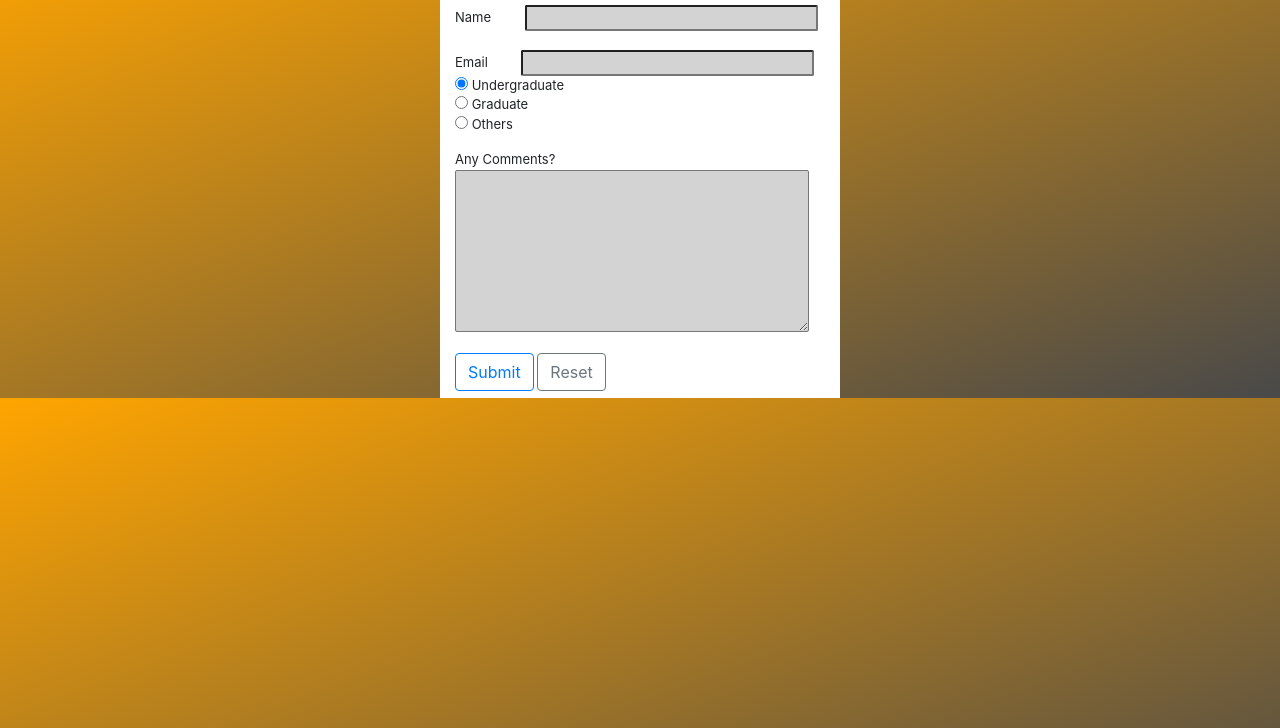
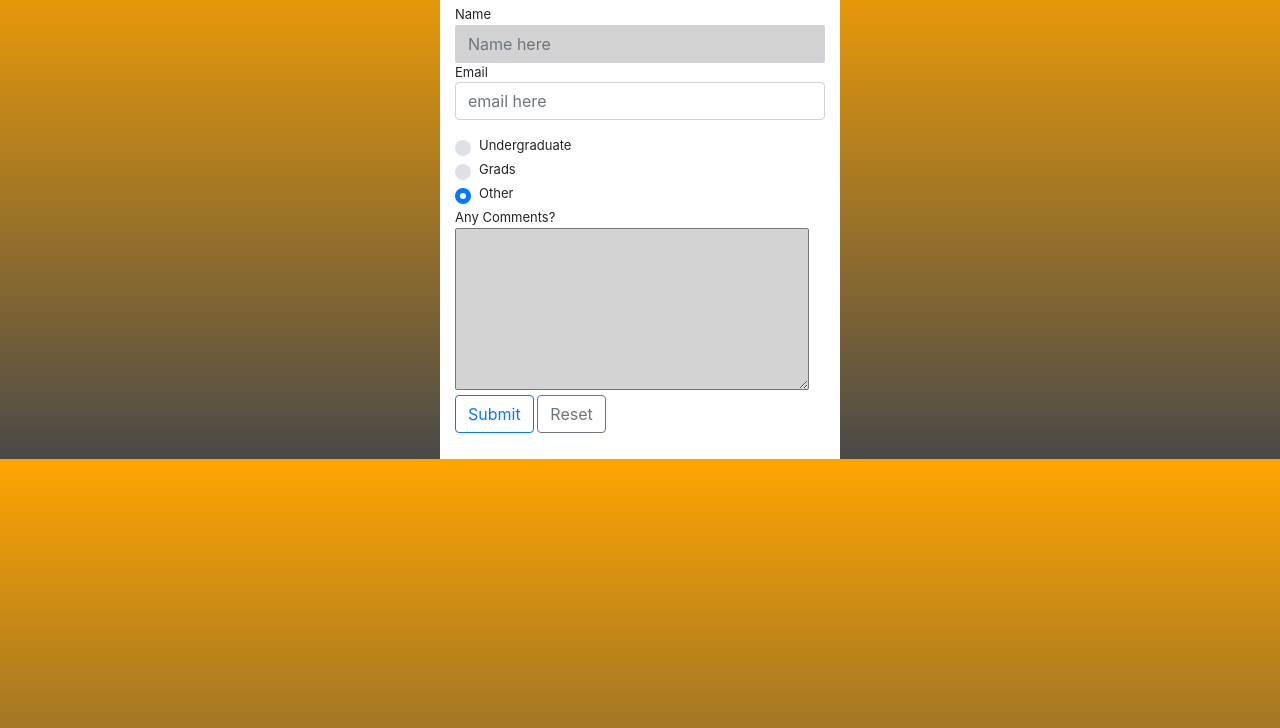
Before and after one commit to phamtasticle/phamtasticle.github.io, a plain HTML site: page Project 1/content/1-form.html in a window 1280 px wide. Shown: the part 72-800 px from the top of the page. Drawn offline with nearby package versions, Linux system fonts and the light colour scheme.

Commit message:
Added Radio from bootstrap

```diff
--- a/Project 1/content/1-form.html
+++ b/Project 1/content/1-form.html
@@ -29,20 +29,27 @@
     <form action >
         <fieldset style="border: none;">
             <H2>CONTRACT FORM</H2>
-            <div class="input">
+            <div class="form-group">
             Name
-            <input type="text" name="name" size="30" maxlength="30" />
-    <br><br>
+            <input type="text" class="form-control" name="name" placeholder="Name here" />
             Email
-            <input type="text" name="email" size="30" maxlength="30" />
-            </div>
-    <p>
-            <input type="radio" name="school" value="UG" checked="checked" /> Undergraduate
-    <br>
-            <input type="radio" name="school" value="G"  /> Graduate
-    <br>
-            <input type="radio" name="school" value="O"  /> Others
-    <p>
+            <input type="email" class="form-control" name="email" placeholder="email here" />
+        </div>
+        <div class="custom-control custom-radio">
+            <input type="radio" id="school_UG" name="school" checked="checked" class="custom-control-input" >
+            <label class="custom-control-label" for="school_UG">Undergraduate</label>
+
+        </div>
+        <div class="custom-control custom-radio">
+            <input type="radio" id="school_G" name="school" checked="checked" class="custom-control-input" >
+            <label class="custom-control-label" for="school_G">Grads</label>
+
+        </div>
+        <div class="custom-control custom-radio">
+            <input type="radio" id="school_other" name="school" checked="checked" class="custom-control-input" >
+            <label class="custom-control-label" for="school_other">Other</label>
+        </div>
+
             Any Comments?</br>
 
             <textarea name="comments" cols="40" rows="8"></textarea>
--- a/Project 1/content/templet/1-form.css
+++ b/Project 1/content/templet/1-form.css
@@ -1,5 +1,5 @@
 body {
-    background-image: linear-gradient(to top left, rgb(73, 73, 73), orange);
+    background-image: linear-gradient(to top, rgb(73, 73, 73), orange);
     text-align: center;
     font-style: "Open Sans";
 
@@ -12,7 +12,7 @@ form {
     border: none;
     width: 400px;
     font-size: small;
-    height: 470px;
+    height: fill;
     padding-top: 50px;
 }
 fieldset{
```
